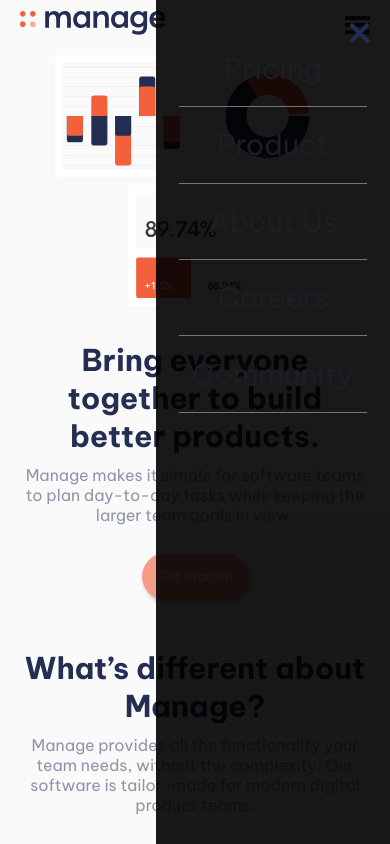
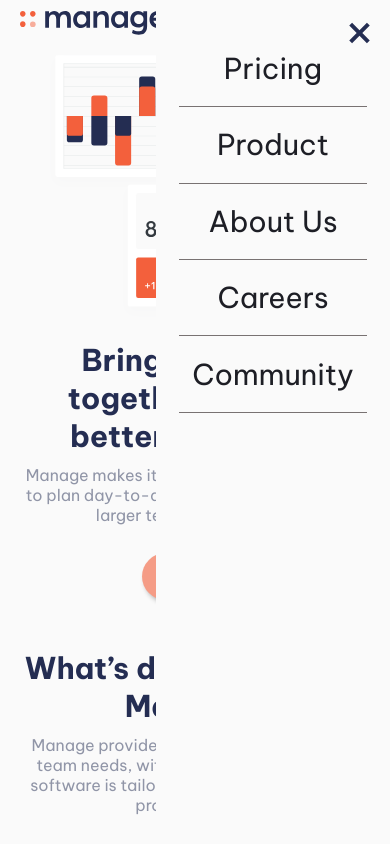
Before and after one commit to paulovictor1997/Manage-Landing-Page, a plain HTML site: page index.html in a window 390 px wide. Both pictures are taken after a click on the button 357 px from the left and 25 px from the top of the page. Shown: the top 844 px of the page. Drawn offline with nearby package versions, Linux system fonts and the light colour scheme.

Commit message:
Update CSS

```diff
--- a/assets/CSS/mobile.css
+++ b/assets/CSS/mobile.css
@@ -2,7 +2,6 @@
     .nav-links-desktop{
         display: none;
     }
-
     .hamburger{
         display: block;
     }
--- a/assets/CSS/style.css
+++ b/assets/CSS/style.css
@@ -94,7 +94,7 @@
     right: 0;
     width: 60%;
     height: 100%;
-    background-color: rgba(0, 0, 0, 0.9);
+    background-color: var(--navbarColor);
     flex-direction: column;
     align-items: center;
     font-size: 1.8rem;
```
